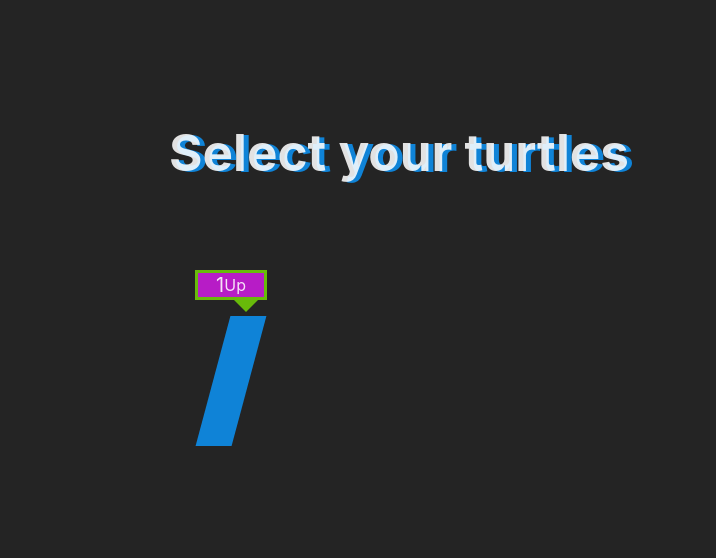
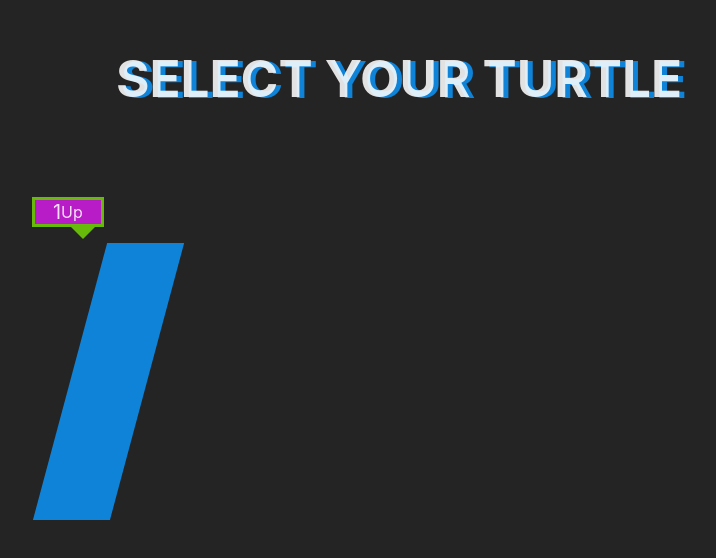
Before and after one commit to or-yam/tmnt, a website built with Vite: page index.html in a window 1280 px wide. Shown: the part 132-690 px from the top of the page, without its empty margins (241-957 px from the left). Built offline with nearby package versions, Linux system fonts and the light colour scheme; files whose address does not match are found by name.

Commit message:
Update styles

```diff
--- a/index.html
+++ b/index.html
@@ -8,7 +8,7 @@
   </head>
   <body>
     <div id="app">
-      <h1>Select your turtles</h1>
+      <h1>SELECT YOUR TURTLE</h1>
 
       <div id="characters-container">
         <div id="leonardo" class="character-card selected">
--- a/src/style.css
+++ b/src/style.css
@@ -151,8 +151,8 @@ img {
 
 .character-card button {
   position: relative;
-  height: 130px;
-  width: 72px;
+  aspect-ratio: 72 / 130;
+  width: 12vw;
   background-color: transparent;
   border: none;
   cursor: none;
```
